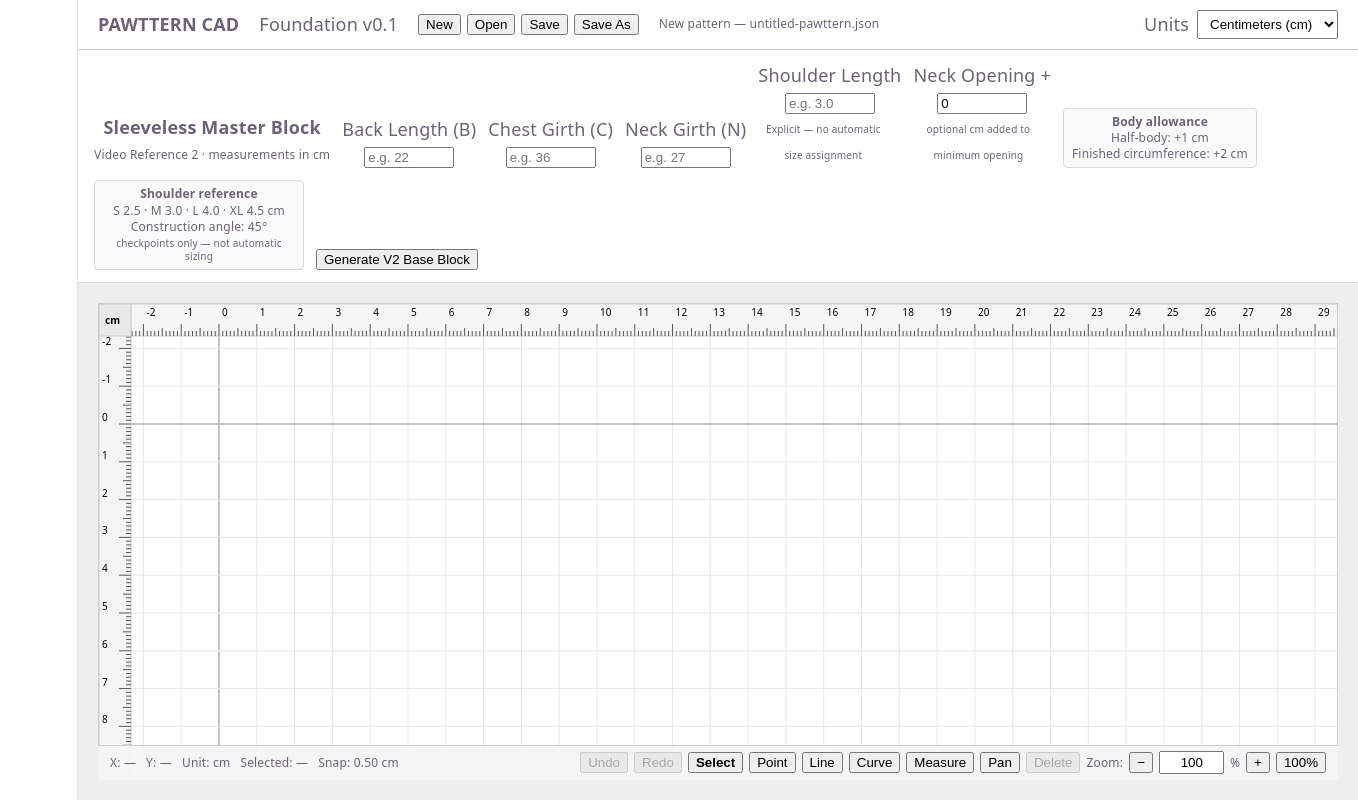
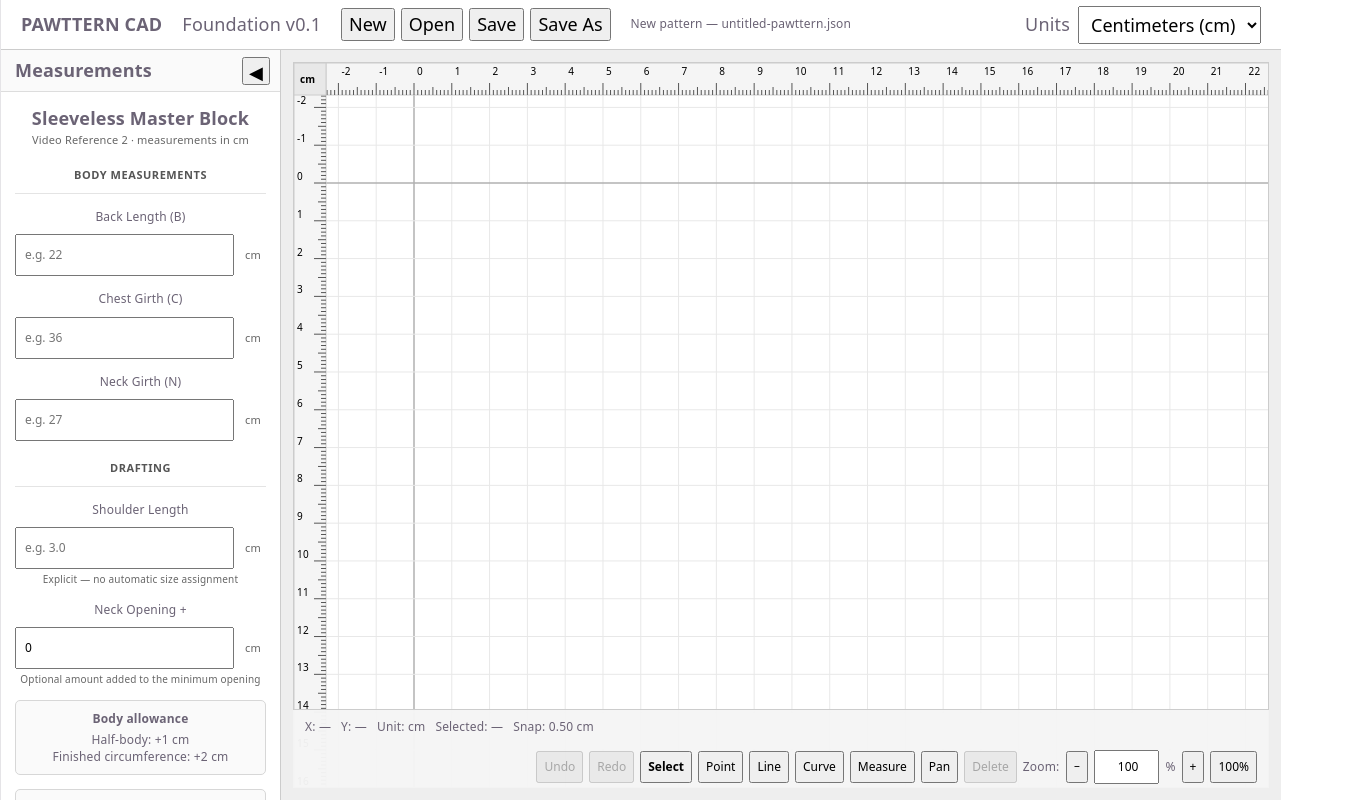
Before and after one commit to pawttern-for-pets/pattern-backend, a React (Vite) app: page / in a window 1280 px wide. Shown: the whole page, 1358 px wide, since content can reach past the window. Built offline with nearby package versions, Linux system fonts and the light colour scheme.

Commit message:
feat: add collapsible measurement sidebar

```diff
--- a/src/App.css
+++ b/src/App.css
@@ -1,5 +1,19 @@
 * {
   box-sizing: border-box;
+}
+
+html,
+body,
+#root {
+  margin: 0;
+  width: 100%;
+  height: 100%;
+}
+
+button,
+input,
+select {
+  font: inherit;
 }
 
 .app {
@@ -7,22 +21,236 @@
   height: 100vh;
   display: flex;
   flex-direction: column;
+  overflow: hidden;
   background: #eeeeee;
 }
 
 .header {
-  height: 50px;
+  min-height: 50px;
+  flex: 0 0 50px;
   display: flex;
   align-items: center;
   gap: 20px;
   padding: 0 20px;
   background: #ffffff;
   border-bottom: 1px solid #cccccc;
+  overflow: hidden;
+}
+
+.headerActions {
+  display: flex;
+  align-items: center;
+  gap: 6px;
+  flex: 0 0 auto;
+}
+
+.projectStatus {
+  min-width: 0;
+  font-size: 12px;
+  white-space: nowrap;
+  overflow: hidden;
+  text-overflow: ellipsis;
+}
+
+.projectStatusUnsaved {
+  font-weight: bold;
+}
+
+.projectMessage {
+  min-width: 0;
+  font-size: 12px;
+  white-space: nowrap;
+  overflow: hidden;
+  text-overflow: ellipsis;
+}
+
+.projectMessageError {
+  color: #b00020;
+}
+
+.workspaceShell {
+  flex: 1;
+  min-height: 0;
+  min-width: 0;
+  display: flex;
+  overflow: hidden;
+}
+
+.patternSidebar {
+  width: 280px;
+  flex: 0 0 280px;
+  min-height: 0;
+  display: flex;
+  flex-direction: column;
+  background: #ffffff;
+  border-right: 1px solid #cccccc;
+  transition:
+    width 160ms ease,
+    flex-basis 160ms ease;
+}
+
+.sidebarCollapsed .patternSidebar {
+  width: 42px;
+  flex-basis: 42px;
+}
+
+.patternSidebarHeader {
+  height: 42px;
+  flex: 0 0 42px;
+  display: flex;
+  align-items: center;
+  justify-content: space-between;
+  gap: 8px;
+  padding: 0 10px 0 14px;
+  border-bottom: 1px solid #dddddd;
+  background: #fafafa;
+}
+
+.sidebarCollapseButton {
+  width: 28px;
+  height: 28px;
+  padding: 0;
+  display: grid;
+  place-items: center;
+  cursor: pointer;
+}
+
+.sidebarExpandButton {
+  width: 100%;
+  height: 100%;
+  padding: 10px 0;
+  border: 0;
+  border-radius: 0;
+  background: #fafafa;
+  display: flex;
+  flex-direction: column;
+  align-items: center;
+  gap: 10px;
+  cursor: pointer;
+}
+
+.sidebarExpandButton:hover {
+  background: #f0f0f0;
+}
+
+.sidebarVerticalLabel {
+  writing-mode: vertical-rl;
+  transform: rotate(180deg);
+  font-size: 12px;
+  letter-spacing: 0.04em;
+}
+
+.patternSidebarContent {
+  flex: 1;
+  min-height: 0;
+  overflow-y: auto;
+  overflow-x: hidden;
+}
+
+.patternInputPanel {
+  padding: 14px;
+  background: #ffffff;
+}
+
+.patternInputForm {
+  display: flex;
+  flex-direction: column;
+  gap: 14px;
+}
+
+.patternInputIntro {
+  line-height: 1.35;
+}
+
+.patternInputSubtle {
+  margin-top: 3px;
+  font-size: 11px;
+  color: #666666;
+}
+
+.patternInputGroup {
+  display: flex;
+  flex-direction: column;
+  gap: 10px;
+}
+
+.patternInputGroupTitle {
+  padding-bottom: 5px;
+  border-bottom: 1px solid #e4e4e4;
+  font-size: 11px;
+  font-weight: 700;
+  color: #555555;
+  text-transform: uppercase;
+  letter-spacing: 0.05em;
+}
+
+.patternInputField {
+  display: flex;
+  flex-direction: column;
+  gap: 4px;
+  font-size: 12px;
+}
+
+.patternInputField small,
+.patternInfoCard small {
+  color: #666666;
+  line-height: 1.35;
+}
+
+.patternInputWithUnit {
+  display: grid;
+  grid-template-columns: minmax(0, 1fr) 26px;
+  align-items: center;
+  gap: 6px;
+}
+
+.patternInputWithUnit input {
+  width: 100%;
+  min-width: 0;
+  padding: 6px 8px;
+}
+
+.patternInputWithUnit > span {
+  font-size: 11px;
+  color: #666666;
+}
+
+.patternInfoCard {
+  padding: 9px 10px;
+  border: 1px solid #d7d7d7;
+  border-radius: 5px;
+  background: #fafafa;
+  font-size: 12px;
+  line-height: 1.45;
+}
+
+.patternInfoCard strong {
+  display: block;
+  margin-bottom: 3px;
+}
+
+.patternGenerateButton {
+  width: 100%;
+  min-height: 36px;
+  padding: 7px 10px;
+  cursor: pointer;
+}
+
+.patternInputMessage {
+  padding: 8px 9px;
+  border: 1px solid #dddddd;
+  border-radius: 4px;
+  background: #fafafa;
+  font-size: 12px;
+  line-height: 1.4;
+  overflow-wrap: anywhere;
 }
 
 .workspace {
   flex: 1;
-  padding: 20px;
+  min-width: 0;
+  min-height: 0;
+  padding: 12px;
   overflow: hidden;
 }
 
@@ -31,8 +259,30 @@
   display: flex;
   align-items: center;
   gap: 8px;
+  flex: 0 0 auto;
 }
 
 .unitControl select {
   padding: 5px 8px;
 }
+
+@media (max-width: 900px) {
+  .header {
+    gap: 10px;
+    padding: 0 10px;
+  }
+
+  .header > span:not(.projectStatus):not(.projectMessage) {
+    display: none;
+  }
+
+  .patternSidebar {
+    width: 250px;
+    flex-basis: 250px;
+  }
+
+  .sidebarCollapsed .patternSidebar {
+    width: 42px;
+    flex-basis: 42px;
+  }
+}
--- a/src/App.tsx
+++ b/src/App.tsx
@@ -109,11 +109,6 @@ interface ProjectState {
   hasSavedFile:
     boolean
 
-  /*
-   * New/Open increments this so
-   * CadCanvas receives a completely
-   * fresh temporary UI session.
-   */
   sessionId:
     number
 }
@@ -190,6 +185,18 @@ function App() {
     null,
   )
 
+  /*
+   * Workspace UI only.
+   *
+   * This is intentionally NOT part of
+   * PatternProject, Undo/Redo history,
+   * dirty-state tracking, or saved JSON.
+   */
+  const [
+    isPatternSidebarCollapsed,
+    setIsPatternSidebarCollapsed,
+  ] = useState(false)
+
   const fileAccessSupported =
     useMemo(
       () =>
@@ -206,17 +213,6 @@ function App() {
   const patternDocument =
     patternProject.document
 
-  /*
-   * Pattern layer decides which generated
-   * curves the generic CAD canvas must
-   * treat as read-only.
-   *
-   * The approved Video-2 Master Block
-   * armhole is formula-controlled.
-   *
-   * Manual/blank CAD documents remain
-   * fully editable.
-   */
   const readOnlyCurveIds =
     patternProject.draftingRuleVersion ===
       PAWTTERN_MASTER_V2_RULE_VERSION &&
@@ -249,7 +245,6 @@ function App() {
       }
 
       event.preventDefault()
-
       event.returnValue = ''
     }
 
@@ -268,17 +263,6 @@ function App() {
     hasUnsavedChanges,
   ])
 
-  /*
-   * ALL CAD DOCUMENT EDITS PASS HERE.
-   *
-   * CadCanvas remains a generic CAD
-   * component.
-   *
-   * PAWTTERN-specific pattern rules
-   * are enforced here before geometry
-   * is allowed into PatternProject
-   * history.
-   */
   const handleDocumentChange = (
     nextDocument:
       PatternDocument,
@@ -289,15 +273,6 @@ function App() {
         nextDocument,
       )
 
-    /*
-     * INVALID EDIT
-     *
-     * Do NOT change project state.
-     * Do NOT create an Undo step.
-     *
-     * CadCanvas will fall back to the
-     * existing valid PatternDocument.
-     */
     if (
       !validation.isValid
     ) {
@@ -346,22 +321,6 @@ function App() {
     setProjectMessage(null)
   }
 
-  /*
-   * GENERATE VIDEO-2 MASTER BLOCK
-   *
-   * One Generate action stores every
-   * parameter that produced the geometry:
-   *
-   * raw B / C / N
-   * half-body allowance
-   * shoulder length
-   * neck opening allowance
-   * drafting rule version
-   * generated CAD geometry
-   *
-   * Everything is committed as ONE
-   * PatternProject history action.
-   */
   const handleGenerateBaseBlock = (
     measurements:
       BodyMeasurements,
@@ -776,14 +735,7 @@ function App() {
           Foundation v0.1
         </span>
 
-        <div
-          style={{
-            display: 'flex',
-            alignItems:
-              'center',
-            gap: '6px',
-          }}
-        >
+        <div className="headerActions">
           <button
             type="button"
             onClick={
@@ -833,15 +785,11 @@ function App() {
         </div>
 
         <span
-          style={{
-            fontSize:
-              '12px',
-
-            fontWeight:
+          className={
             hasUnsavedChanges
-                ? 'bold'
-                : 'normal',
-          }}
+              ? 'projectStatus projectStatusUnsaved'
+              : 'projectStatus'
+          }
           title={
             project.fileName
           }
@@ -853,34 +801,22 @@ function App() {
 
         {projectMessage && (
           <span
-            style={{
-              fontSize:
-                '12px',
-
-              color:
+            className={
               projectMessage
                 .toLowerCase()
                 .includes(
                   'rejected',
                 )
-                  ? '#b00020'
-                  : undefined,
-            }}
+                ? 'projectMessage projectMessageError'
+                : 'projectMessage'
+            }
           >
             {projectMessage}
           </span>
         )}
 
         {!fileAccessSupported && (
-          <span
-            style={{
-              fontSize:
-                '12px',
-
-              color:
-                '#b00020',
-            }}
-          >
+          <span className="projectMessage projectMessageError">
             Direct project-file access is unavailable in this browser.
           </span>
         )}
@@ -913,6 +849,57 @@ function App() {
         </label>
       </header>
 
+      <div
+        className={
+          isPatternSidebarCollapsed
+            ? 'workspaceShell sidebarCollapsed'
+            : 'workspaceShell'
+        }
+      >
+        <aside className="patternSidebar">
+          {isPatternSidebarCollapsed ? (
+            <button
+              type="button"
+              className="sidebarExpandButton"
+              onClick={() =>
+                setIsPatternSidebarCollapsed(
+                  false,
+                )
+              }
+              title="Show measurements"
+              aria-label="Show measurements"
+            >
+              <span>
+                ▶
+              </span>
+
+              <span className="sidebarVerticalLabel">
+                Measurements
+              </span>
+            </button>
+          ) : (
+            <>
+              <div className="patternSidebarHeader">
+                <strong>
+                  Measurements
+                </strong>
+
+                <button
+                  type="button"
+                  className="sidebarCollapseButton"
+                  onClick={() =>
+                    setIsPatternSidebarCollapsed(
+                      true,
+                    )
+                  }
+                  title="Hide measurements"
+                  aria-label="Hide measurements"
+                >
+                  ◀
+                </button>
+              </div>
+
+              <div className="patternSidebarContent">
                 <PatternInputPanel
                   key={
                     `pattern-input-${project.sessionId}`
@@ -936,6 +923,10 @@ function App() {
                     handleGenerateBaseBlock
                   }
                 />
+              </div>
+            </>
+          )}
+        </aside>
 
         <main className="workspace">
           <CadCanvas
@@ -973,6 +964,7 @@ function App() {
           />
         </main>
       </div>
+    </div>
   )
 }
 
--- a/src/components/PatternInputPanel.tsx
+++ b/src/components/PatternInputPanel.tsx
@@ -291,13 +291,6 @@ export function PatternInputPanel({
           },
         )
 
-      /*
-       * Pass every parameter that
-       * produced this geometry.
-       *
-       * App stores them atomically
-       * with the generated document.
-       */
       onGenerate(
         nextMeasurements,
         halfBodyAllowanceMm,
@@ -331,47 +324,34 @@ export function PatternInputPanel({
     halfBodyAllowanceMm * 2
 
   return (
-    <section
-      style={{
-        padding: '12px 16px',
-        borderBottom:
-          '1px solid #d7d7d7',
-        background: '#ffffff',
-      }}
-    >
+    <section className="patternInputPanel">
       <form
         onSubmit={
           handleSubmit
         }
+        className="patternInputForm"
       >
-        <div
-          style={{
-            display: 'flex',
-            alignItems: 'end',
-            gap: '12px',
-            flexWrap: 'wrap',
-          }}
-        >
-          <div>
+        <div className="patternInputIntro">
           <strong>
             Sleeveless Master Block
           </strong>
 
-            <div
-              style={{
-                fontSize: '12px',
-                marginTop: '2px',
-              }}
-            >
+          <div className="patternInputSubtle">
             Video Reference 2 · measurements in cm
           </div>
         </div>
 
-          <label>
-            <div>
-              Back Length (B)
+        <div className="patternInputGroup">
+          <div className="patternInputGroupTitle">
+            Body Measurements
           </div>
 
+          <label className="patternInputField">
+            <span>
+              Back Length (B)
+            </span>
+
+            <div className="patternInputWithUnit">
               <input
                 type="number"
                 min="0.1"
@@ -388,17 +368,20 @@ export function PatternInputPanel({
                     event.target.value,
                   )
                 }
-              style={{
-                width: '90px',
-              }}
               />
+
+              <span>
+                cm
+              </span>
+            </div>
           </label>
 
-          <label>
-            <div>
+          <label className="patternInputField">
+            <span>
               Chest Girth (C)
-            </div>
+            </span>
 
+            <div className="patternInputWithUnit">
               <input
                 type="number"
                 min="0.1"
@@ -415,17 +398,20 @@ export function PatternInputPanel({
                     event.target.value,
                   )
                 }
-              style={{
-                width: '90px',
-              }}
               />
+
+              <span>
+                cm
+              </span>
+            </div>
           </label>
 
-          <label>
-            <div>
+          <label className="patternInputField">
+            <span>
               Neck Girth (N)
-            </div>
+            </span>
 
+            <div className="patternInputWithUnit">
               <input
                 type="number"
                 min="0.1"
@@ -442,17 +428,26 @@ export function PatternInputPanel({
                     event.target.value,
                   )
                 }
-              style={{
-                width: '90px',
-              }}
               />
+
+              <span>
+                cm
+              </span>
+            </div>
           </label>
-
-          <label>
-            <div>
-              Shoulder Length
         </div>
 
+        <div className="patternInputGroup">
+          <div className="patternInputGroupTitle">
+            Drafting
+          </div>
+
+          <label className="patternInputField">
+            <span>
+              Shoulder Length
+            </span>
+
+            <div className="patternInputWithUnit">
               <input
                 type="number"
                 min="0.1"
@@ -469,27 +464,24 @@ export function PatternInputPanel({
                     event.target.value,
                   )
                 }
-              style={{
-                width: '90px',
-              }}
               />
 
-            <div
-              style={{
-                fontSize: '10px',
-                marginTop: '2px',
-                maxWidth: '130px',
-              }}
-            >
+              <span>
+                cm
+              </span>
+            </div>
+
+            <small>
               Explicit — no automatic size assignment
-            </div>
+            </small>
           </label>
 
-          <label>
-            <div>
+          <label className="patternInputField">
+            <span>
               Neck Opening +
-            </div>
+            </span>
 
+            <div className="patternInputWithUnit">
               <input
                 type="number"
                 min="0"
@@ -506,34 +498,20 @@ export function PatternInputPanel({
                     event.target.value,
                   )
                 }
-              style={{
-                width: '90px',
-              }}
               />
 
-            <div
-              style={{
-                fontSize: '10px',
-                marginTop: '2px',
-                maxWidth: '130px',
-              }}
-            >
-              optional cm added to minimum opening
+              <span>
+                cm
+              </span>
             </div>
+
+            <small>
+              Optional amount added to the minimum opening
+            </small>
           </label>
+        </div>
 
-          <div
-            style={{
-              padding: '5px 8px',
-              border:
-                '1px solid #d7d7d7',
-              borderRadius: '4px',
-              fontSize: '12px',
-              lineHeight: 1.35,
-              background: '#fafafa',
-            }}
-            title="Explicit body allowance. Raw Chest Girth C is unchanged."
-          >
+        <div className="patternInfoCard">
           <strong>
             Body allowance
           </strong>
@@ -553,19 +531,7 @@ export function PatternInputPanel({
           </div>
         </div>
 
-          <div
-            style={{
-              padding: '5px 8px',
-              border:
-                '1px solid #d7d7d7',
-              borderRadius: '4px',
-              fontSize: '12px',
-              lineHeight: 1.35,
-              background: '#fafafa',
-              maxWidth: '210px',
-            }}
-            title="Reference checkpoints only. These do not automatically classify the dog."
-          >
+        <div className="patternInfoCard">
           <strong>
             Shoulder reference
           </strong>
@@ -578,33 +544,23 @@ export function PatternInputPanel({
             Construction angle: 45°
           </div>
 
-            <div
-              style={{
-                fontSize: '10px',
-                marginTop: '2px',
-              }}
-            >
-              checkpoints only — not automatic sizing
-            </div>
+          <small>
+            Checkpoints only — not automatic sizing
+          </small>
         </div>
 
         <button
           type="submit"
+          className="patternGenerateButton"
         >
           Generate V2 Base Block
         </button>
 
         {message && (
-            <span
-              style={{
-                fontSize:
-                  '13px',
-              }}
-            >
+          <div className="patternInputMessage">
             {message}
-            </span>
+          </div>
         )}
-        </div>
       </form>
     </section>
   )
```
Lines whose indentation alone changed are shown as unchanged.
